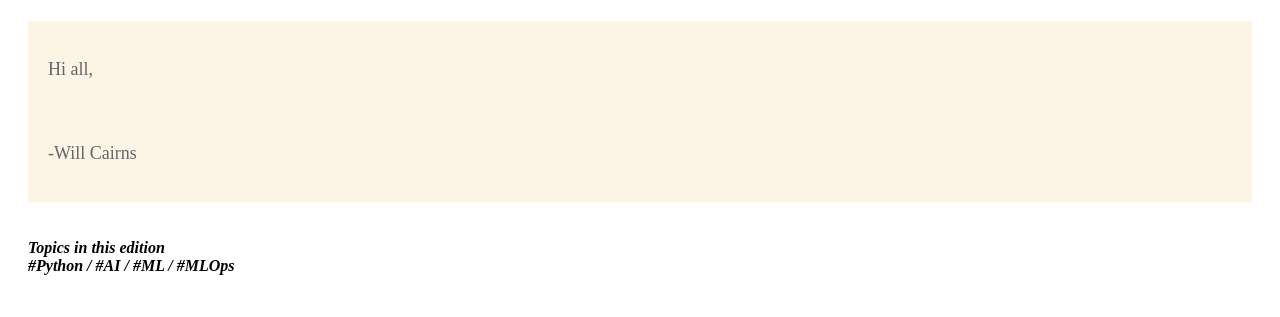
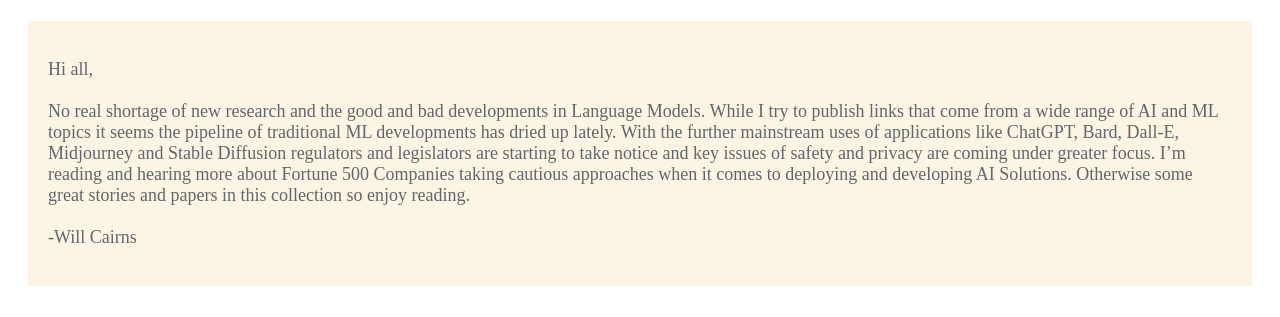
Before and after one commit to wcairns/Data-Science-Radar, a plain HTML site: page April-14-2023.html in a window 1280 px wide. Shown: the part 476-793 px from the top of the page. Drawn offline with Linux system fonts and the light colour scheme.

Commit message:
April 14 final

```diff
--- a/April-14-2023.html
+++ b/April-14-2023.html
@@ -47,7 +47,7 @@
         <img src="https://raw.githubusercontent.com/wcairns/wcairns.github.io/main/_images/WestMonroe.blueyellow.png" alt="West Monroe Logo">
 
             <blockquote><p>Hi all, <br><br>
-
+            No real shortage of new research and the good and bad developments in Language Models. While I try to publish links that come from a wide range of AI and ML topics it seems the pipeline of traditional ML developments has dried up lately. With the further mainstream uses of applications like ChatGPT, Bard, Dall-E, Midjourney and Stable Diffusion regulators and legislators are starting to take notice and key issues of safety and privacy are coming under greater focus. I’m reading and hearing more about Fortune 500 Companies taking cautious approaches when it comes to deploying and developing AI Solutions. Otherwise some great stories and papers in this collection so enjoy reading.
             <br><br>
             -Will Cairns</p></blockquote>
 
```
